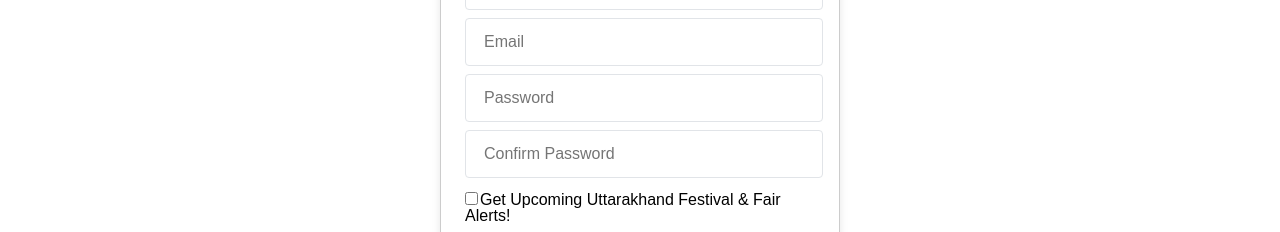
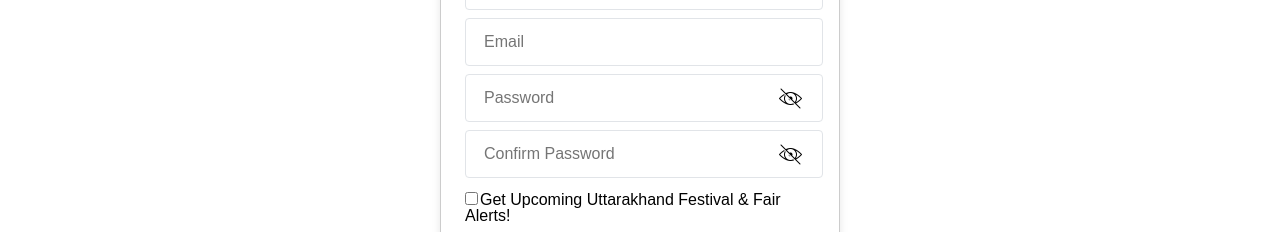
Before and after one commit to ajaynegi45/Uttarakhand-Culture-NewUI, a Next.js app: page /auth in a window 1280 px wide. Both pictures are taken after a click on the element "Don't have an account? Sign Up". Shown: the part 263-495 px from the top of the page. Built offline with nearby package versions, Linux system fonts and the light colour scheme; no server answers; a web font is replaced by a local one.

Commit message:
added password hide/show toggle

```diff
--- a/src/app/auth/page.module.css
+++ b/src/app/auth/page.module.css
@@ -71,3 +71,22 @@
   cursor: pointer;
   color: var(--slate-black);
 }
+
+.passwordContainer{
+  position: relative;
+
+}
+
+.passwordToggle{
+  position: absolute;
+  height: 100%;
+  display: flex;
+  top: 0;
+  align-items: center;
+  right: 1rem
+}
+
+.image{
+  height: 25px;
+  width: 25px;
+}
--- a/src/app/auth/page.tsx
+++ b/src/app/auth/page.tsx
@@ -7,10 +7,15 @@ import { toast } from "sonner";
 import { loginSchema, signupSchema } from "@/lib/zod";
 import { signIn } from "next-auth/react";
 import { useRouter, useSearchParams } from "next/navigation";
+import eye from "../../../public/eye.png"
+import hide from "../../../public/eye-hide.png"
+import Image from 'next/image';
 
 export default function Auth() {
   const [isSignup, setIsSignup] = useState(false);
   const [isLoading, setIsLoading] = useState(false);
+  const [hidden, setHidden] = useState(true);
+  const [confirmHidden, setConfirmHidden] = useState(true);
   const router = useRouter();
   const searchParams = useSearchParams();
   const callback = searchParams.get("callbackUrl");
@@ -161,27 +166,46 @@ export default function Auth() {
                 {errors.email.message?.toString()}
               </p>
             )}
-
+            <div className={styles.passwordContainer} >
               <input
-              type="password"
+                type={hidden ? "password" : "text"}
                 placeholder="Password"
                 disabled={isLoading}
                 {...register("password")}
                 className={styles.input}
               />
+              <button className={styles.passwordToggle} onClick={(e)=>{
+                  e.preventDefault()
+                  setHidden(!hidden)
+                }}>
+                {
+                  hidden ? <Image className={styles.image} src={hide} alt="My Image" /> : <Image className={styles.image} src={eye} alt="My Image" />
+                }
+              </button>
+            </div>
             {errors.password && (
               <p className={styles.errors}>
                 {errors.password.message?.toString()}
               </p>
             )}
 
+            <div className={styles.passwordContainer} >
               <input
-              type="password"
+                type={confirmHidden ? "password" : "text"}
                 placeholder="Confirm Password"
                 {...register("confirmPassword")}
                 className={styles.input}
                 disabled={isLoading}
               />
+              <button className={styles.passwordToggle} onClick={(e)=>{
+                  e.preventDefault()
+                  setConfirmHidden(!confirmHidden)
+                }}>
+                {
+                  confirmHidden ? <Image className={styles.image} src={hide} alt="My Image" /> : <Image className={styles.image} src={eye} alt="My Image" />
+                }
+              </button>
+            </div>
             {errors.confirmPassword && (
               <p className={styles.errors}>
                 {errors.confirmPassword.message?.toString()}
@@ -214,14 +238,23 @@ export default function Auth() {
                 {errors.loginIdentifier.message?.toString()}
               </p>
             )}
-
+            <div className={styles.passwordContainer} >
               <input
-              type="password"
+                type={hidden? "password" : "text"}
                 placeholder="Password"
                 {...register("password")}
                 className={styles.input}
                 disabled={isLoading}
               />
+              <button className={styles.passwordToggle} onClick={(e)=>{
+                  e.preventDefault()
+                  setHidden(!hidden)
+                }}>
+                {
+                  hidden ? <Image className={styles.image} src={hide} alt="My Image" /> : <Image className={styles.image} src={eye} alt="My Image" />
+                }
+              </button>
+            </div>
             {errors.password && (
               <p className={styles.errors}>
                 {errors.password.message?.toString()}
```
Also changed, not shown: public/eye-hide.png (added), public/eye.png (added). Lines whose indentation alone changed are shown as unchanged.
